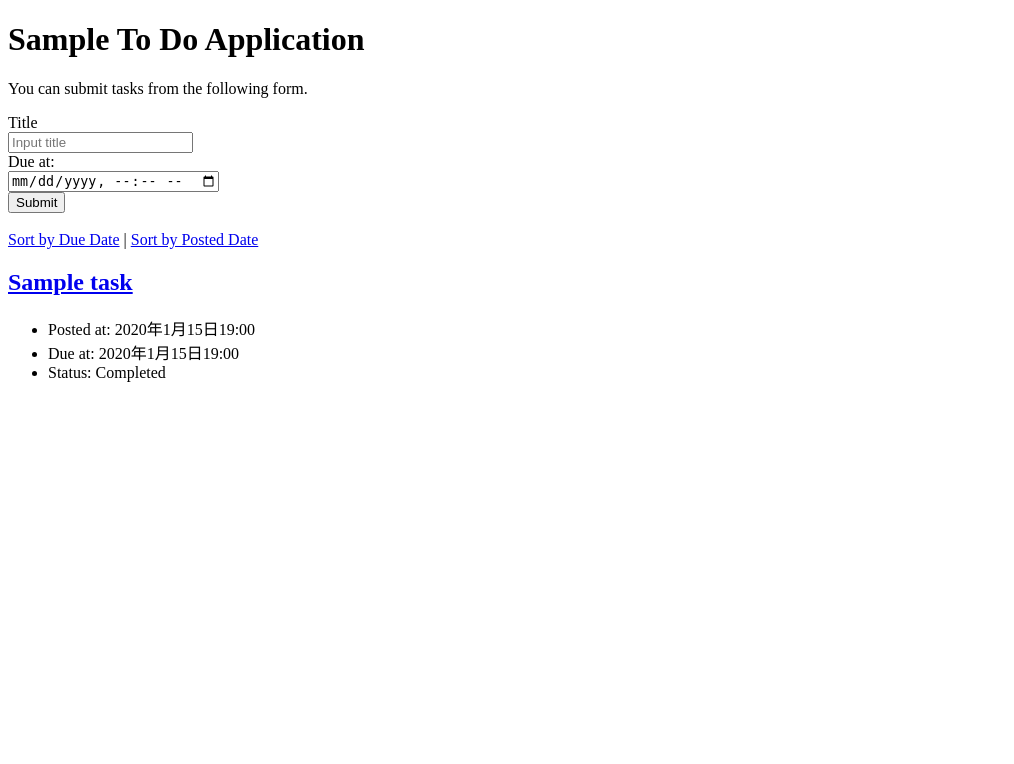
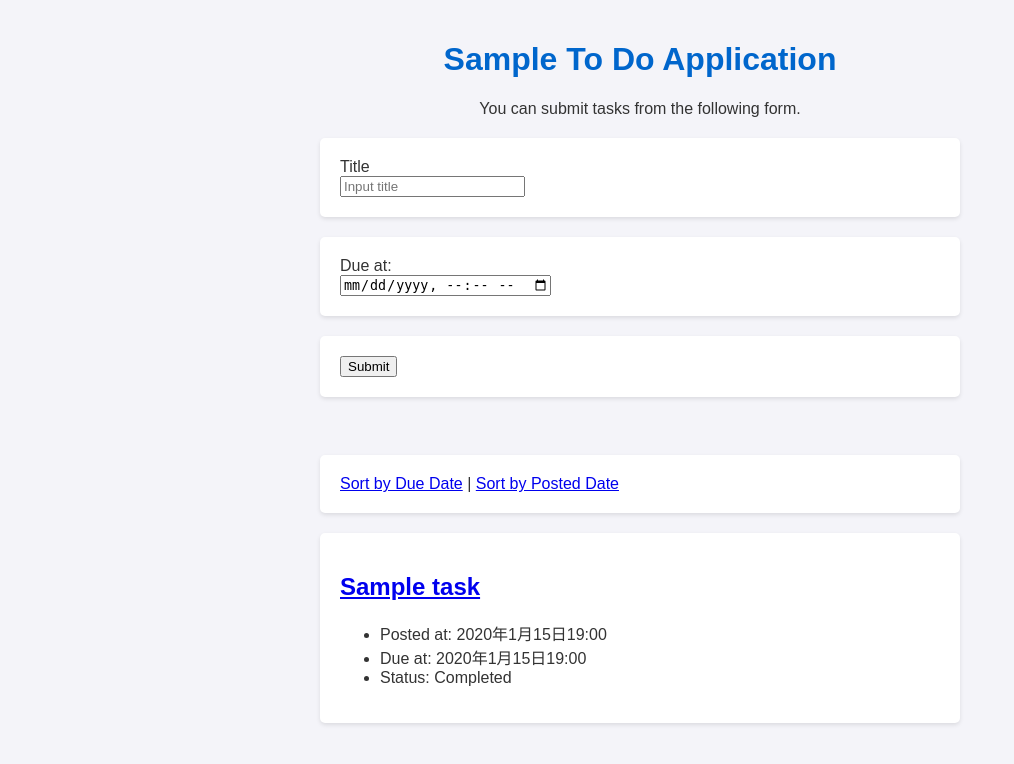
Before and after one commit to Hinata-1003/django-test-exercise, a Django app: page / in a window 1280 px wide. Shown: the top 764 px of the page, without its empty margins (0-1014 px from the left). Run offline with Django 5.2, Linux system fonts and the light colour scheme; tables that the repository leaves empty hold one stand-in row (values such as "Sample post").

Commit message:
css適応

```diff
--- /dev/null
+++ b/static/css/default.css
@@ -0,0 +1,26 @@
+body {
+    font-family: Arial, sans-serif;
+    background-color: #f4f4f9;
+    color: #333;
+    margin: 0;
+    padding: 20px;
+}
+
+h1 {
+    color: #0066cc;
+    text-align: center;
+}
+
+p {
+    font-size: 16px;
+    text-align: center;
+}
+
+div {
+    max-width: 600px;
+    margin: 20px auto;
+    padding: 20px;
+    background: #fff;
+    border-radius: 5px;
+    box-shadow: 0 2px 4px rgba(0, 0, 0, 0.1);
+}
--- a/todo/templates/todo/index.html
+++ b/todo/templates/todo/index.html
@@ -6,7 +6,7 @@
     <title>To Do Application</title>
     <meta charset="UTF-8">
     <meta name="author" content="INIAD">
-    <link rel="stylesheet" href="css/default.css">
+    <link rel="stylesheet" href="{% static 'css/default.css' %}">
   </head>
 
   <body>
```
Also changed, not shown: config/settings.py (+7 -0 lines), todo/templates/css/default.css (deleted).
